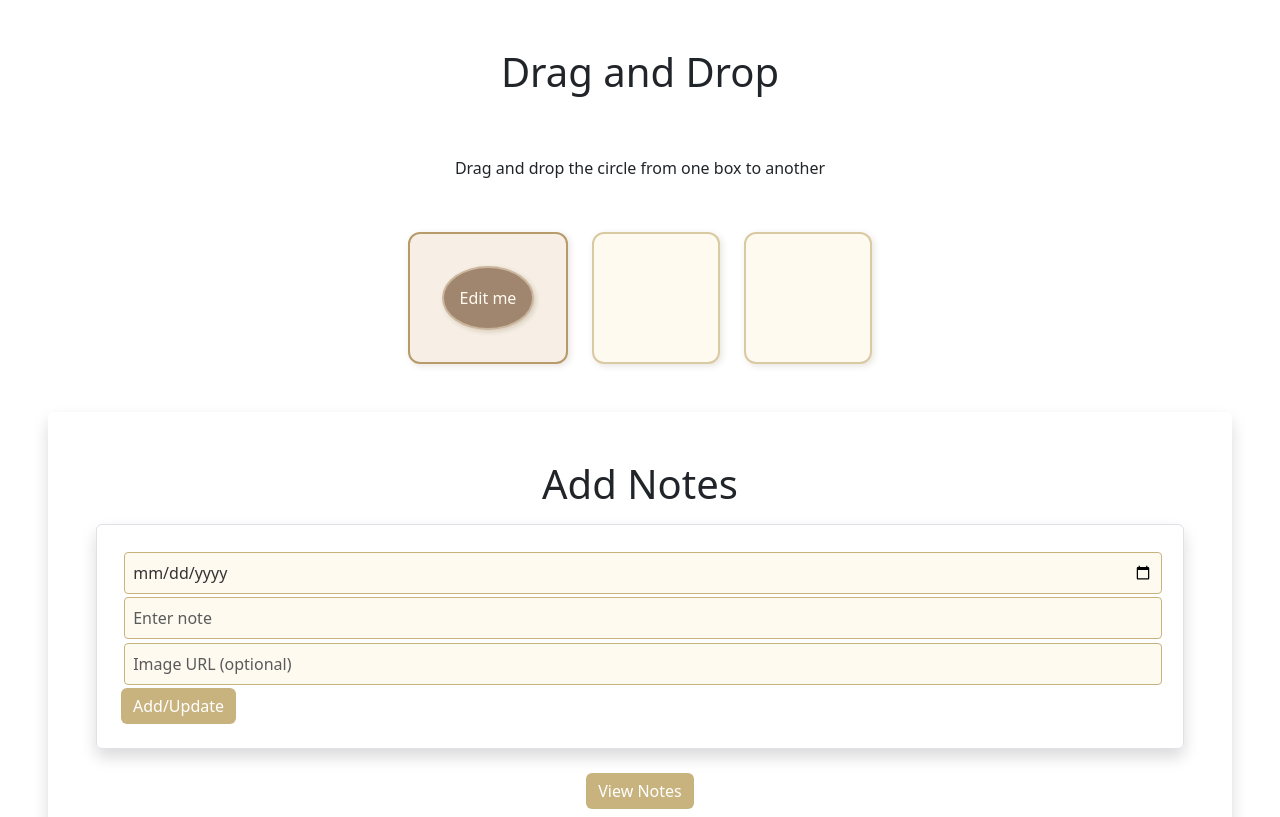
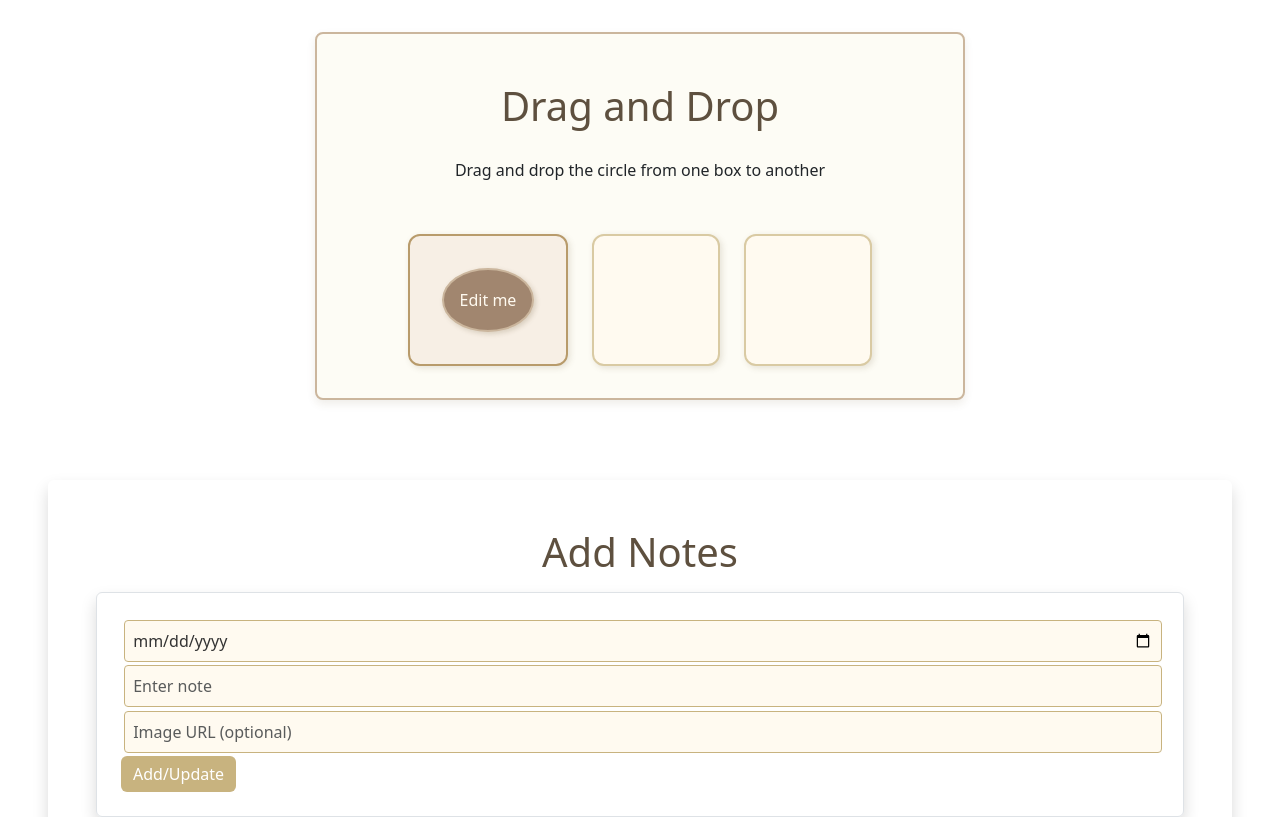
Before and after one commit to rohinishambharkar/Interactive_One_Pager, an Angular app: page / in a window 1280 px wide. Shown: the top 817 px of the page. Built offline with nearby package versions, Linux system fonts and the light colour scheme.

Commit message:
updated css

```diff
--- a/src/app/box-area/box-area.component.css
+++ b/src/app/box-area/box-area.component.css
@@ -12,8 +12,8 @@ body {
 
 .box {
   padding: 2rem;
-  border: 2px solid #d9caa3;           /* tan border */
-  background-color: #fffaf0;           /* light beige */
+  border: 2px solid #d9caa3;
+  background-color: #fffaf0;
   display: flex;
   align-items: center;
   justify-content: center;
@@ -23,20 +23,19 @@ body {
   max-width: 22rem;
   max-height: 22rem;
   border-radius: 12px;
-  box-shadow: 2px 2px 6px rgba(96, 75, 37, 0.15); /* soft brown shadow */
+  box-shadow: 2px 2px 6px rgba(96, 75, 37, 0.15);
 }
 
 .box.active {
-  background-color: #f7efe5; /* light brown highlight */
+  background-color: #f7efe5;
   border-color: #b89b6b;
 }
 
-/* Optional: circle styling if you want it in theme too */
 .circle {
   width: 4rem;
   height: 4rem;
   border-radius: 50%;
-  background-color: #a1866f;  /* muted brown */
+  background-color: #a1866f;
   color: white;
   display: flex;
   align-items: center;
@@ -55,3 +54,13 @@ body {
   transform: scale(1.1);
   cursor: grabbing;
 }
+
+.drag-container {
+  border: 2px solid #cbb69d;
+  border-radius: 8px;
+  background-color: #fdfcf5;
+  padding: 2rem;
+  max-width: 650px;
+  margin: 2rem auto;
+  box-shadow: 0 4px 8px rgba(96, 75, 37, 0.1);
+}
--- a/src/app/box-area/box-area.component.html
+++ b/src/app/box-area/box-area.component.html
@@ -1,7 +1,13 @@
-<h1 class="d-flex justify-content-center p-5 text-[#5e503f] text-3xl font-bold">Drag and Drop</h1>
+<div class="drag-container">
+
+  <h1 class="d-flex justify-content-center p-3 text-[#5e503f] text-3xl font-bold">
+    Drag and Drop
+  </h1>
+
   <div class="d-flex justify-content-center p-1 text-[#7c6f57]">
     <p>Drag and drop the circle from one box to another</p>
   </div>
+
   <div class="boxes">
     <div
       *ngFor="let b of boxes"
@@ -20,3 +26,5 @@
       ></app-draggable-circle>
     </div>
   </div>
+
+</div>
--- a/src/app/draggable-circle/draggable-circle.component.css
+++ b/src/app/draggable-circle/draggable-circle.component.css
@@ -4,8 +4,8 @@
   justify-content: center;
   padding: 1rem;
   border-radius: 50%;
-  background-color: #a1866f;         /* warm brown */
-  color: #fffaf0;                    /* ivory text */
+  background-color: #a1866f;
+  color: #fffaf0;
   cursor: grab;
   user-select: none;
   transition: all 0.3s ease-in-out;
@@ -16,21 +16,21 @@
   max-height: 20rem;
   font-size: 1rem;
   text-align: center;
-  box-shadow: 2px 2px 5px rgba(96, 75, 37, 0.2); /* subtle shadow */
-  border: 2px solid #cbb69d;         /* tan border */
+  box-shadow: 2px 2px 5px rgba(96, 75, 37, 0.2);
+  border: 2px solid #cbb69d;
 }
 
 .circle.dragging {
   opacity: 0.7;
   transform: scale(1.2);
   cursor: grabbing;
-  background-color: #8c735a;         /* slightly darker brown while dragging */
+  background-color: #8c735a;
   box-shadow: 4px 4px 8px rgba(96, 75, 37, 0.3);
 }
 
 .circle:focus {
   outline: none;
-  border-color: #b89b6b;             /* focus border color */
+  border-color: #b89b6b;
   background-color: #a98c72;
 }
 .circle.dragging {
--- a/src/app/timeline/timeline.component.css
+++ b/src/app/timeline/timeline.component.css
@@ -1,11 +1,11 @@
-/* Beige theme background and consistent look */
+
 body {
   background-color: #f5f5dc;
 }
 
 .timeline-container {
   scroll-behavior: smooth;
-  background-color: #fdfcf5; /* slightly lighter beige */
+  background-color: #fdfcf5;
   padding: 1rem;
   border-radius: 8px;
   border: 1px solid #d9caa3;
@@ -13,7 +13,7 @@ body {
 
 .timeline-entry {
   transition: transform 0.3s ease;
-  background-color: #fffaf0; /* light beige/tan card */
+  background-color: #fffaf0;
   border: 1px solid #d9caa3;
 }
 
@@ -22,7 +22,7 @@ body {
   margin: 0.2rem;
   border-radius: 4px;
   border: 1px solid #c8b37f;
-  background-color: #fffaf0; /* light beige for inputs */
+  background-color: #fffaf0;
   color: #333;
 }
 
--- a/src/app/timeline/timeline.component.html
+++ b/src/app/timeline/timeline.component.html
@@ -1,9 +1,8 @@
-<!-- Timeline Wrapper (Limited Width + Centered) -->
+
 <div class="max-w-screen-lg mx-auto p-5"><div class="max-w-screen-lg mx-auto p-5 bg-[#f5f5dc] min-h-screen rounded shadow">
 
     <h1 class="text-2xl font-semibold text-center text-[#5e503f] pb-2">Add Notes</h1>
 
-  <!-- Input Form Box -->
   <div class="mb-4 p-4 border rounded bg-gray-50 shadow flex flex-col md:flex-row gap-4 items-start md:items-center">
     <input type="date" [(ngModel)]="selectedDate" class="form-control" />
     <input type="text" [(ngModel)]="note" placeholder="Enter note" class="form-control" />
@@ -44,5 +43,4 @@
   </div>
 </div>
 
-
 </div>
--- a/src/styles.css
+++ b/src/styles.css
@@ -1 +1,3 @@
-/* You can add global styles to this file, and also import other style files */
+h1, h2, h3 {
+  color: #5e503f; /* or any from the palette above */
+}
```
Lines whose indentation alone changed are shown as unchanged.
